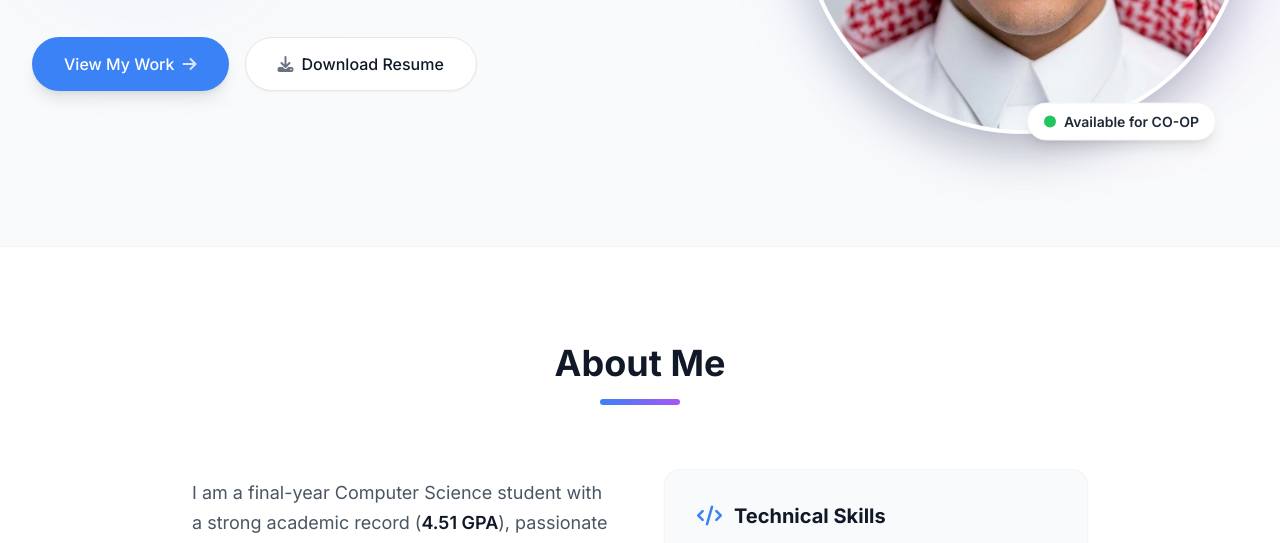
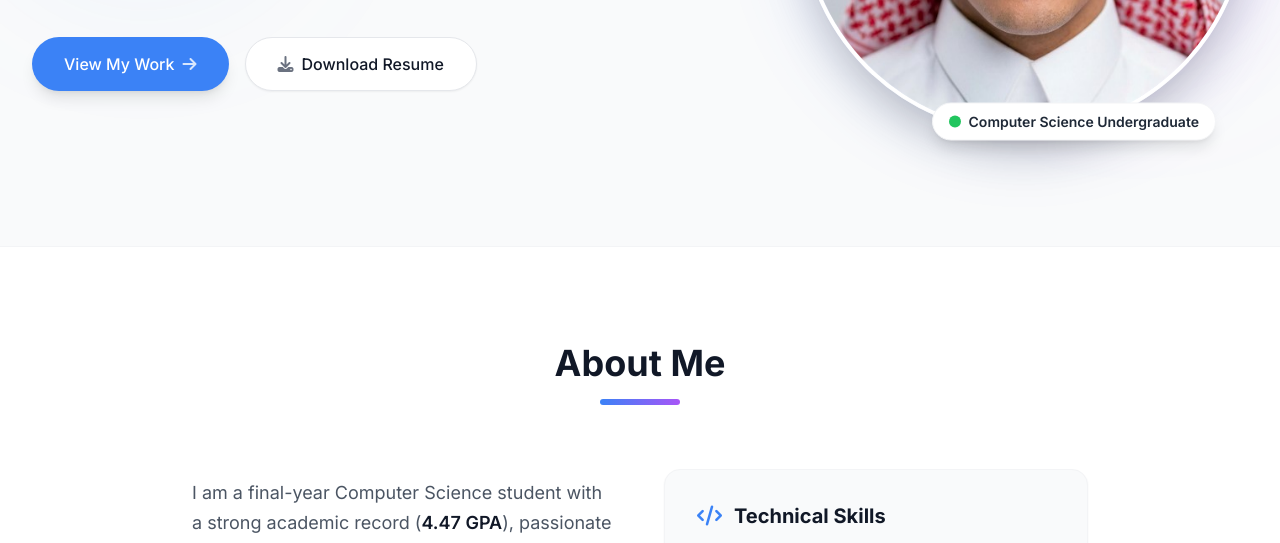
Before and after one commit to sultan1st/sultan1st.github.io, a plain HTML site: page index.html in a window 1280 px wide. Shown: the part 474-1017 px from the top of the page. Drawn offline with nearby package versions, Linux system fonts and the light colour scheme.

Commit message:
Update index.html

```diff
--- a/index.html
+++ b/index.html
@@ -215,7 +215,7 @@
                     <div class="absolute -bottom-4 right-4 md:right-8 bg-white dark:bg-gray-800 px-4 py-2 rounded-full shadow-lg border border-gray-100 dark:border-gray-700 flex items-center z-20 animate-bounce"
                         style="animation-duration: 3s;">
                         <span class="w-3 h-3 rounded-full bg-green-500 mr-2"></span>
-                        <span class="text-sm font-semibold text-gray-800 dark:text-gray-200">Available for CO-OP</span>
+                        <span class="text-sm font-semibold text-gray-800 dark:text-gray-200">Computer Science Undergraduate</span>
                     </div>
                 </div>
             </div>
@@ -235,7 +235,7 @@
                 <div class="md:w-1/2 text-lg text-gray-600 dark:text-gray-400 leading-relaxed space-y-6 reveal">
                     <p>
                         I am a final-year Computer Science student with a strong academic record (<strong
-                            class="text-gray-900 dark:text-white font-semibold">4.51 GPA</strong>), passionate about
+                            class="text-gray-900 dark:text-white font-semibold">4.47 GPA</strong>), passionate about
                         merging data analytics with AI and machine learning.
                     </p>
                     <p>
@@ -636,4 +636,5 @@
     </script>
 </body>
 
+
 </html>
```
